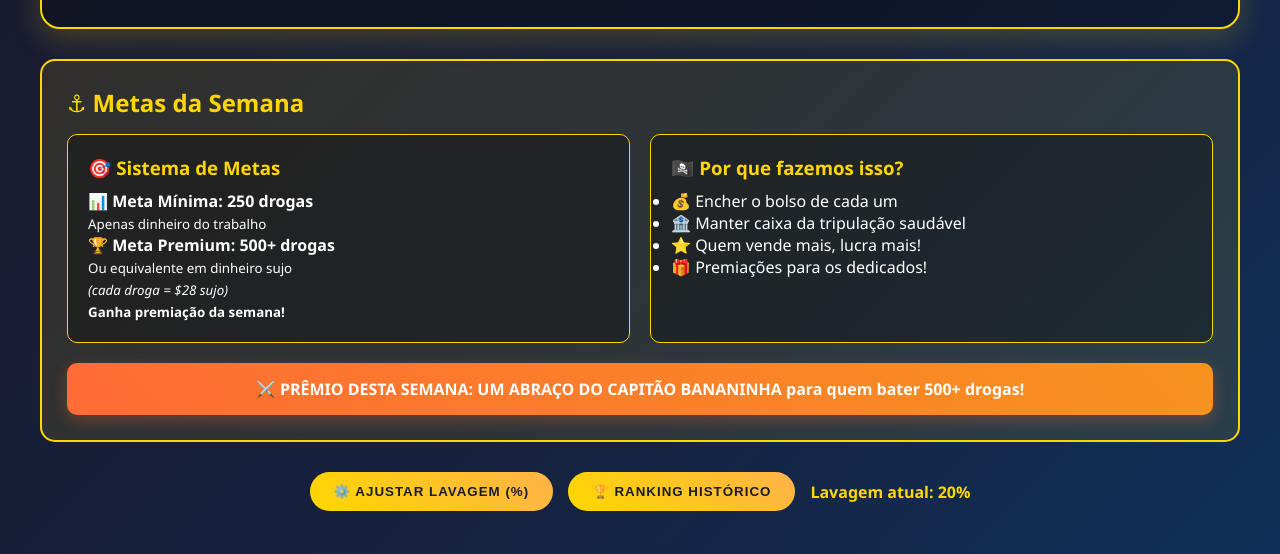
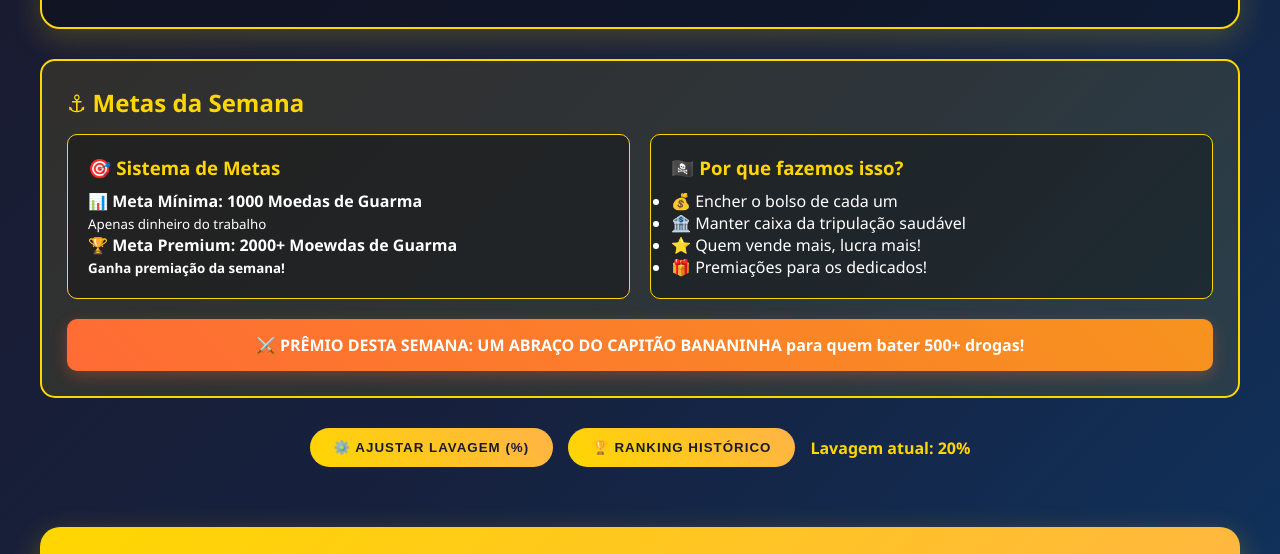
Before and after one commit to RianGBispo/Metas-tripulacao, a plain HTML site: page index.html in a window 1280 px wide. Shown: the part 207-761 px from the top of the page. Drawn offline with Linux system fonts and the light colour scheme; no server answers.

Commit message:
Atualiza as metas mínimas e premium para 1000 e 2000 Moedas de Guarma, respectivamente

```diff
--- a/index.html
+++ b/index.html
@@ -24,13 +24,11 @@
                     <h3>🎯 Sistema de Metas</h3>
                     <div class="goals-system">
                         <div class="goal-tier minimum">
-                            <strong>📊 Meta Mínima: 250 drogas</strong><br>
+                            <strong>📊 Meta Mínima: 1000 Moedas de Guarma</strong><br>
                             <small>Apenas dinheiro do trabalho</small>
                         </div>
                         <div class="goal-tier premium">
-                            <strong>🏆 Meta Premium: 500+ drogas</strong><br>
-                            <small> Ou equivalente em dinheiro sujo<br>
-                                <em>(cada droga = $28 sujo)</em></p></small>
+                            <strong>🏆 Meta Premium: 2000+ Moewdas de Guarma</strong><br>
                             <strong><small>Ganha premiação da semana!</small></strong>
                         </div>
                     </div>
```
